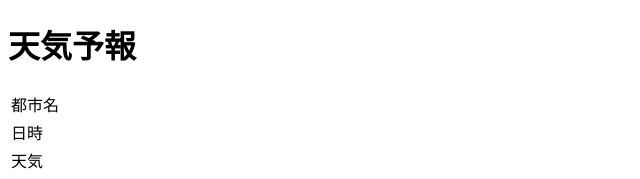
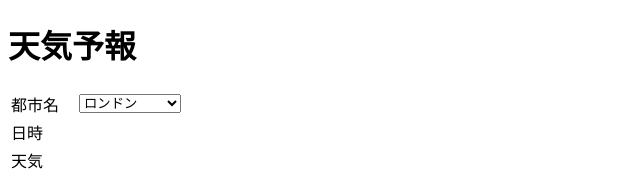
Before and after one commit to kamdam13/quelcode-js, a plain HTML site: page js-weather/index.html in a window 1280 px wide. Shown: the top 179 px of the page, without its empty margins (0-640 px from the left). Drawn offline with Linux system fonts and the light colour scheme.

Commit message:
htmlにselectボックス追加

```diff
--- a/js-weather/index.html
+++ b/js-weather/index.html
@@ -11,7 +11,15 @@
       <tbody>
         <tr>
           <td>都市名</td>
-          <td id="cityname"></td>
+          <td>
+            <select name="select-cityname" id="select-cityname">
+              <option value="london">ロンドン</option>
+              <option value="tokyo">東京</option>
+              <option value="paris">パリ</option>
+              <option value="newyork">ニューヨーク</option>
+              <option value="indonesia">インドネシア</option>
+            </select>
+          </td>
         </tr>
         <tr>
           <td>日時</td>
--- a/js-weather/script.js
+++ b/js-weather/script.js
@@ -0,0 +1 @@
+'use strict';
```
